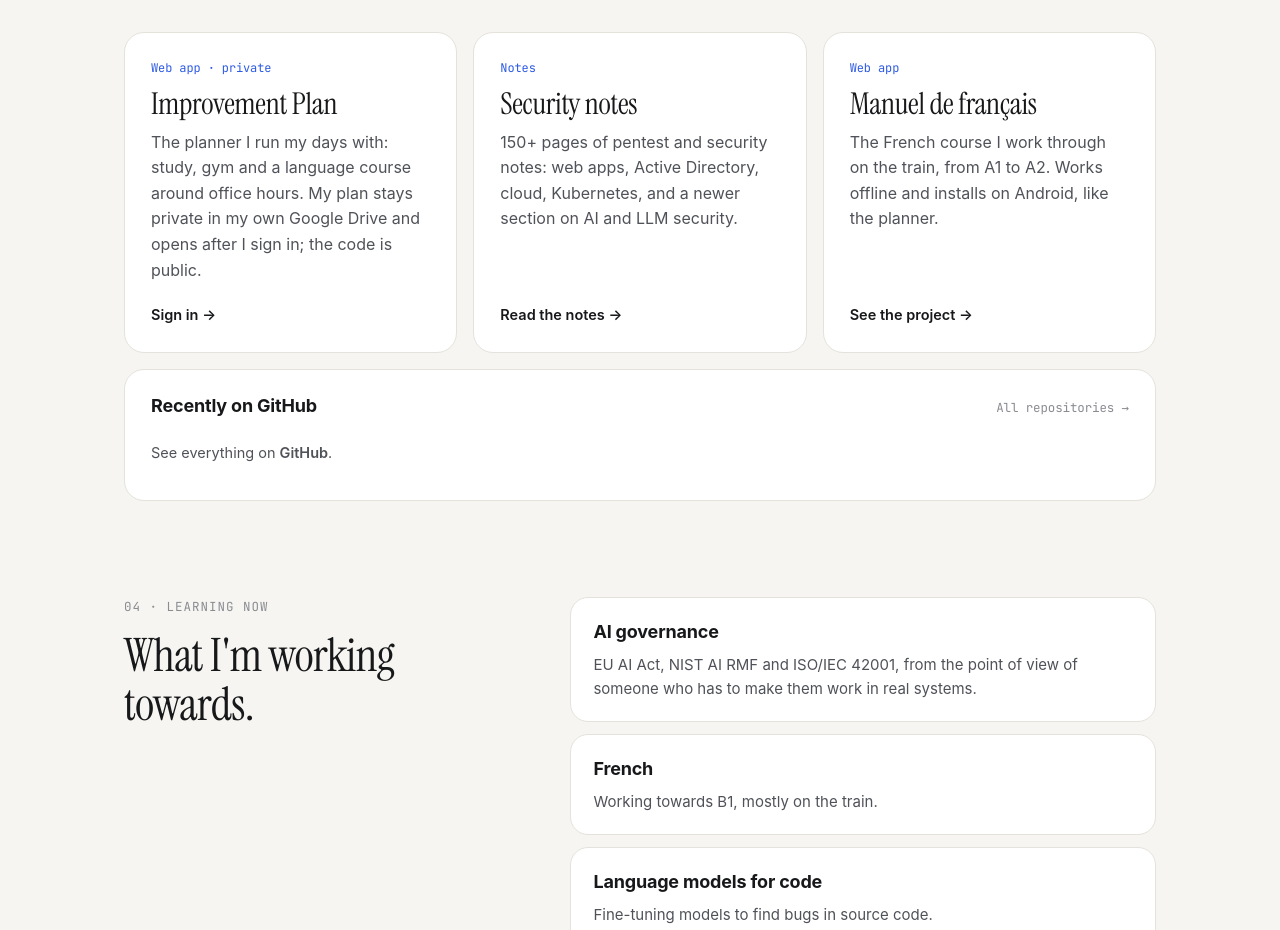
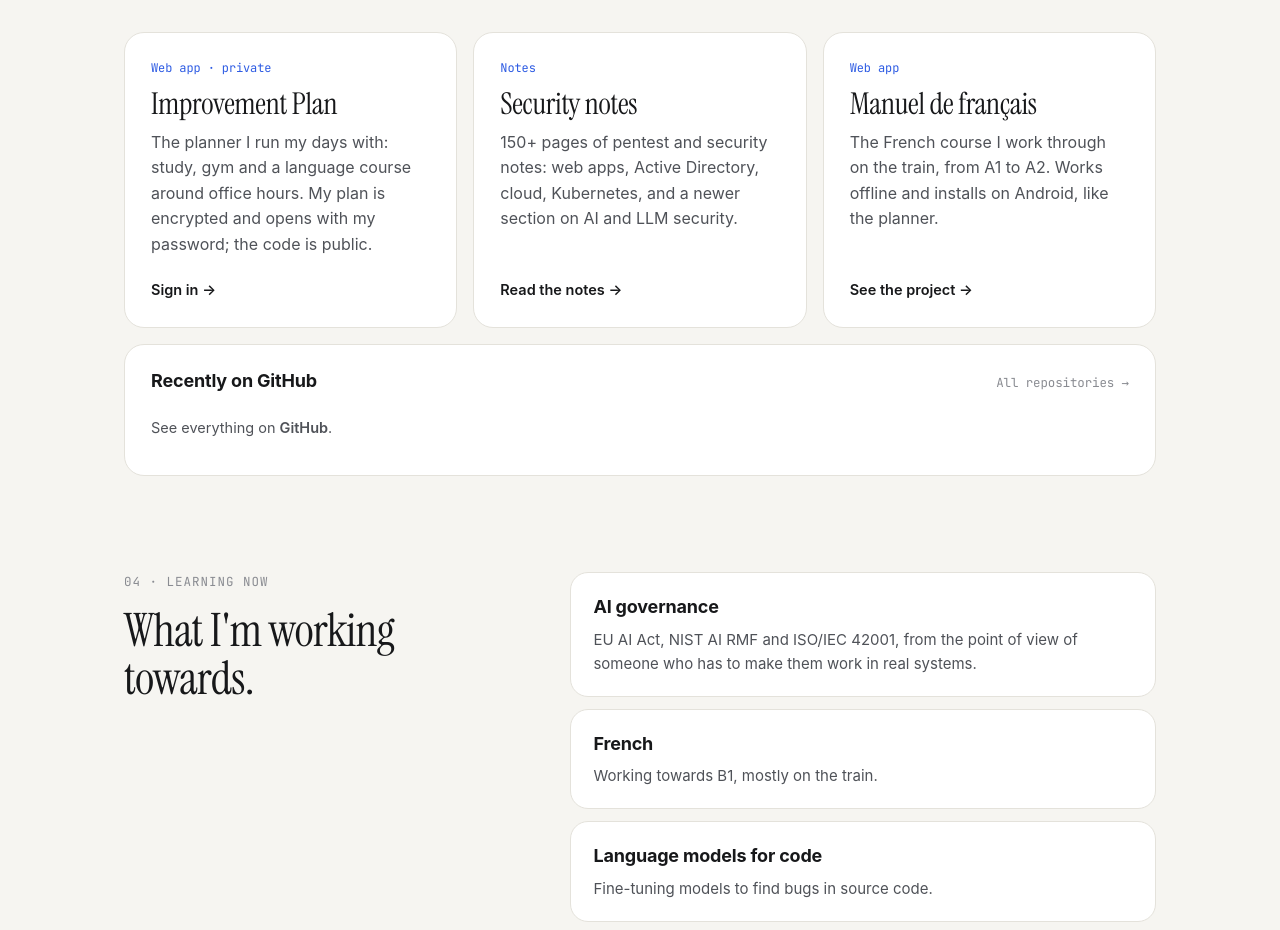
Before and after one commit to gandhi-taha/gandhi-taha.github.io, a plain HTML site: page index.html in a window 1280 px wide. Shown: the part 2408-3338 px from the top of the page. Drawn offline with Linux system fonts and the light colour scheme; no server answers.

Commit message:
Planner card: password sign-in

```diff
--- a/index.html
+++ b/index.html
@@ -119,7 +119,7 @@
     <a class="feature reveal" href="plan/">
       <span class="kind mono">Web app · private</span>
       <h3>Improvement Plan</h3>
-      <p>The planner I run my days with: study, gym and a language course around office hours. My plan stays private in my own Google Drive and opens after I sign in; the code is public.</p>
+      <p>The planner I run my days with: study, gym and a language course around office hours. My plan is encrypted and opens with my password; the code is public.</p>
       <span class="go">Sign in →</span>
     </a>
     <a class="feature reveal" href="security/">
```
